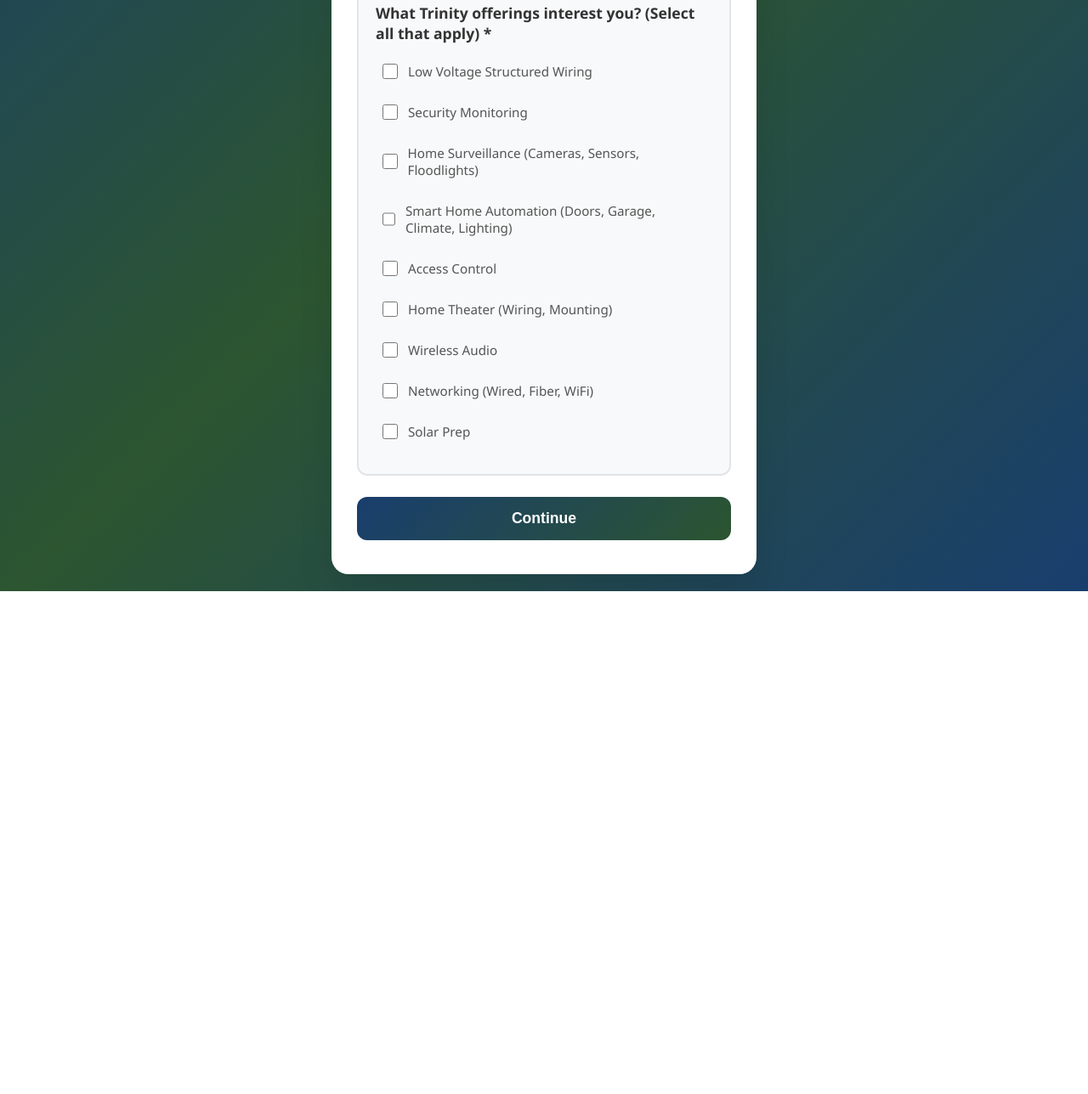
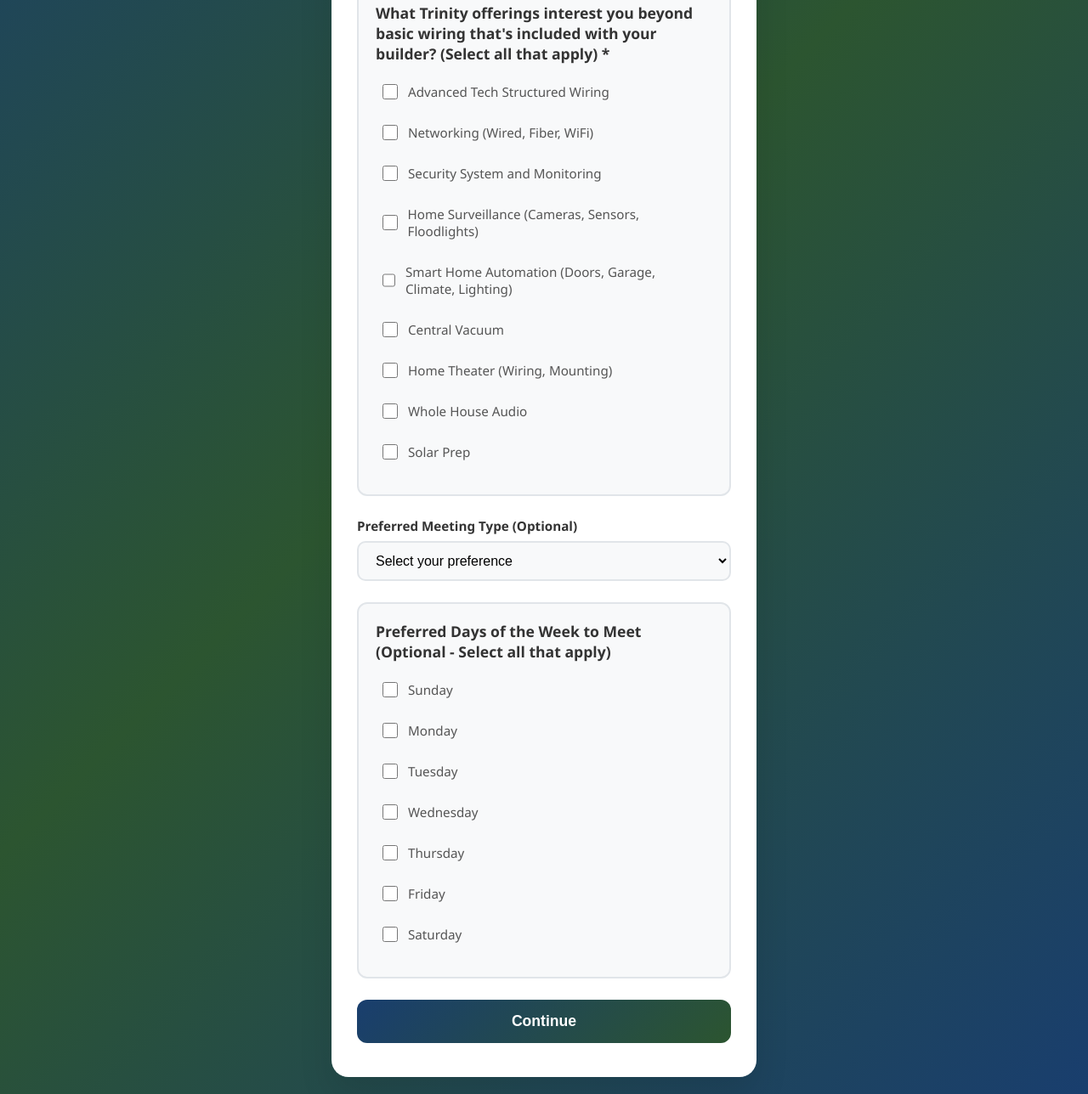
Before and after one commit to steelclutchsean/newcustomerinterest, a plain HTML site: page index.html in a window 1280 px wide. Shown: the part 554-1842 px from the top of the page at 85% size. Before the commit the page ends 1250 px from the top, so only its background shows below. Drawn offline with Linux system fonts and the light colour scheme.

Commit message:
Update index.html

```diff
--- a/index.html
+++ b/index.html
@@ -134,7 +134,8 @@
         }
 
         input[type="text"]:focus,
-        input[type="email"]:focus {
+        input[type="email"]:focus,
+        select:focus {
             outline: none;
             border-color: #2c5530;
             background: white;
@@ -271,18 +272,26 @@
                 <!-- Hidden field to capture selected interests as comma-separated values -->
                 <input type="hidden" id="selectedInterests" name="00N000000000000" value="">
 
+                <!-- Hidden field to capture preferred days as comma-separated values -->
+                <input type="hidden" id="selectedDays" name="00N000000000002" value="">
+
                 <div class="form-group">
                     <div class="checkbox-group">
-                        <h3>What Trinity offerings interest you? (Select all that apply) *</h3>
+                        <h3>What Trinity offerings interest you beyond basic wiring that's included with your builder? (Select all that apply) *</h3>
 
                         <div class="checkbox-item">
-                            <input type="checkbox" id="lowVoltage" name="interests" value="Low Voltage Structured Wiring">
-                            <label for="lowVoltage">Low Voltage Structured Wiring</label>
+                            <input type="checkbox" id="advancedTech" name="interests" value="Advanced Tech Structured Wiring">
+                            <label for="advancedTech">Advanced Tech Structured Wiring</label>
                         </div>
 
                         <div class="checkbox-item">
-                            <input type="checkbox" id="security" name="interests" value="Security Monitoring">
-                            <label for="security">Security Monitoring</label>
+                            <input type="checkbox" id="networking" name="interests" value="Networking">
+                            <label for="networking">Networking (Wired, Fiber, WiFi)</label>
+                        </div>
+
+                        <div class="checkbox-item">
+                            <input type="checkbox" id="securitySystem" name="interests" value="Security System and Monitoring">
+                            <label for="securitySystem">Security System and Monitoring</label>
                         </div>
 
                         <div class="checkbox-item">
@@ -296,8 +305,8 @@
                         </div>
 
                         <div class="checkbox-item">
-                            <input type="checkbox" id="accessControl" name="interests" value="Access Control">
-                            <label for="accessControl">Access Control</label>
+                            <input type="checkbox" id="centralVacuum" name="interests" value="Central Vacuum">
+                            <label for="centralVacuum">Central Vacuum</label>
                         </div>
 
                         <div class="checkbox-item">
@@ -306,13 +315,8 @@
                         </div>
 
                         <div class="checkbox-item">
-                            <input type="checkbox" id="wirelessAudio" name="interests" value="Wireless Audio">
-                            <label for="wirelessAudio">Wireless Audio</label>
-                        </div>
-
-                        <div class="checkbox-item">
-                            <input type="checkbox" id="networking" name="interests" value="Networking">
-                            <label for="networking">Networking (Wired, Fiber, WiFi)</label>
+                            <input type="checkbox" id="wholeHouseAudio" name="interests" value="Whole House Audio">
+                            <label for="wholeHouseAudio">Whole House Audio</label>
                         </div>
 
                         <div class="checkbox-item">
@@ -322,6 +326,56 @@
                     </div>
                     <div class="error-message" id="interestsError" style="display: none; color: #dc3545; font-size: 0.9em; margin-top: 8px;">
                         Please select at least one area of interest.
+                    </div>
+                </div>
+
+                <div class="form-group">
+                    <label for="meetingType">Preferred Meeting Type (Optional)</label>
+                    <select id="meetingType" name="00N000000000001" style="width: 100%; padding: 12px 16px; border: 2px solid #e1e5e9; border-radius: 10px; font-size: 16px; background: #f8f9fa; transition: all 0.3s ease;">
+                        <option value="">Select your preference</option>
+                        <option value="In Person">In Person</option>
+                        <option value="Remote">Remote</option>
+                    </select>
+                </div>
+
+                <div class="form-group">
+                    <div class="checkbox-group">
+                        <h3>Preferred Days of the Week to Meet (Optional - Select all that apply)</h3>
+
+                        <div class="checkbox-item">
+                            <input type="checkbox" id="sunday" name="preferred_days" value="Sunday">
+                            <label for="sunday">Sunday</label>
+                        </div>
+
+                        <div class="checkbox-item">
+                            <input type="checkbox" id="monday" name="preferred_days" value="Monday">
+                            <label for="monday">Monday</label>
+                        </div>
+
+                        <div class="checkbox-item">
+                            <input type="checkbox" id="tuesday" name="preferred_days" value="Tuesday">
+                            <label for="tuesday">Tuesday</label>
+                        </div>
+
+                        <div class="checkbox-item">
+                            <input type="checkbox" id="wednesday" name="preferred_days" value="Wednesday">
+                            <label for="wednesday">Wednesday</label>
+                        </div>
+
+                        <div class="checkbox-item">
+                            <input type="checkbox" id="thursday" name="preferred_days" value="Thursday">
+                            <label for="thursday">Thursday</label>
+                        </div>
+
+                        <div class="checkbox-item">
+                            <input type="checkbox" id="friday" name="preferred_days" value="Friday">
+                            <label for="friday">Friday</label>
+                        </div>
+
+                        <div class="checkbox-item">
+                            <input type="checkbox" id="saturday" name="preferred_days" value="Saturday">
+                            <label for="saturday">Saturday</label>
+                        </div>
                     </div>
                 </div>
 
@@ -342,6 +396,7 @@
             const lastName = formData.get('last_name');
             const email = formData.get('email');
             const interests = formData.getAll('interests');
+            const preferredDays = formData.getAll('preferred_days');
 
             // Basic validation
             if (!firstName || !lastName || !email) {
@@ -364,12 +419,17 @@
             const interestsString = interests.join(', ');
             document.getElementById('selectedInterests').value = interestsString;
 
+            // Convert preferred days array to comma-separated string for Salesforce
+            const preferredDaysString = preferredDays.join(', ');
+            document.getElementById('selectedDays').value = preferredDaysString;
+
             // Log form data for debugging (remove in production)
             console.log('Form submitted to Salesforce:', {
                 firstName,
                 lastName,
                 email,
-                interests: interestsString
+                interests: interestsString,
+                preferredDays: preferredDaysString
             });
 
             // Form will now submit to Salesforce automatically
@@ -377,7 +437,7 @@
         });
 
         // Add some interactive feedback
-        const inputs = document.querySelectorAll('input[type="text"], input[type="email"]');
+        const inputs = document.querySelectorAll('input[type="text"], input[type="email"], select');
         inputs.forEach(input => {
             input.addEventListener('focus', function() {
                 this.parentElement.style.transform = 'scale(1.02)';
```
